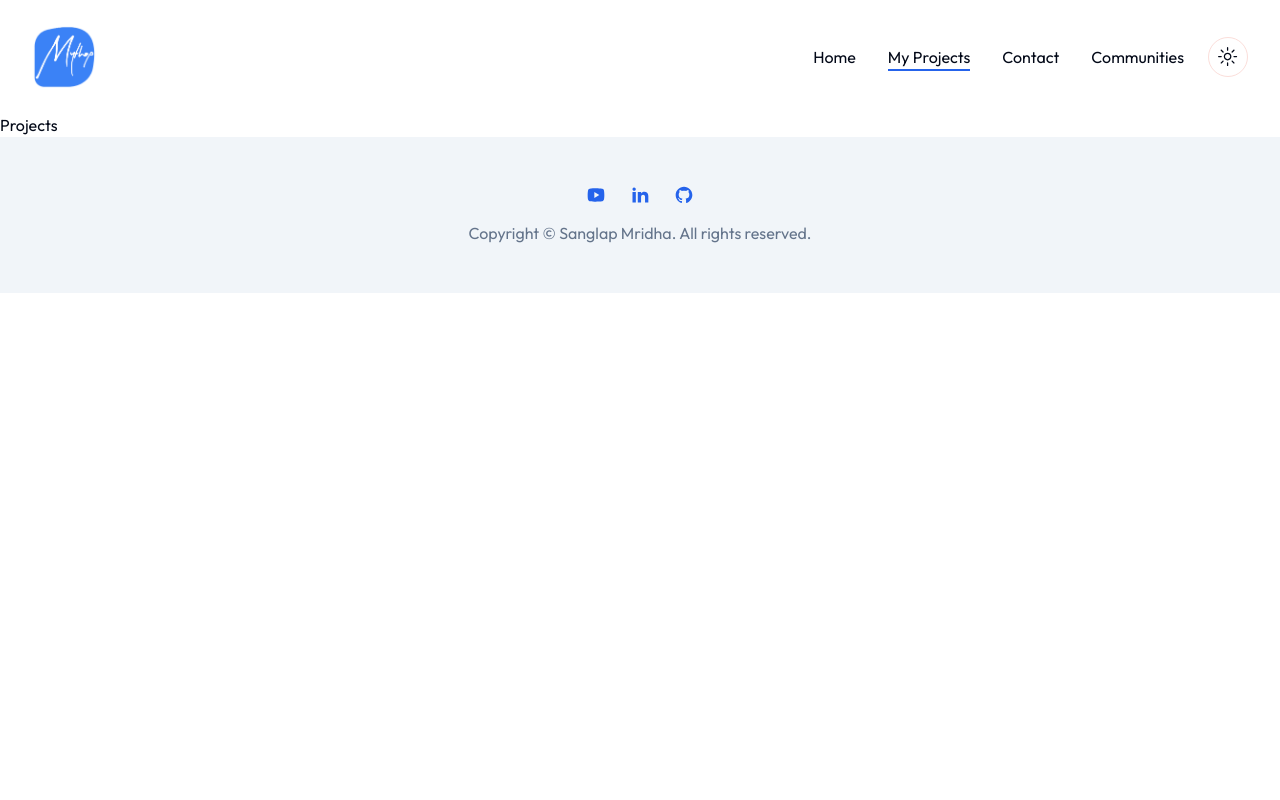
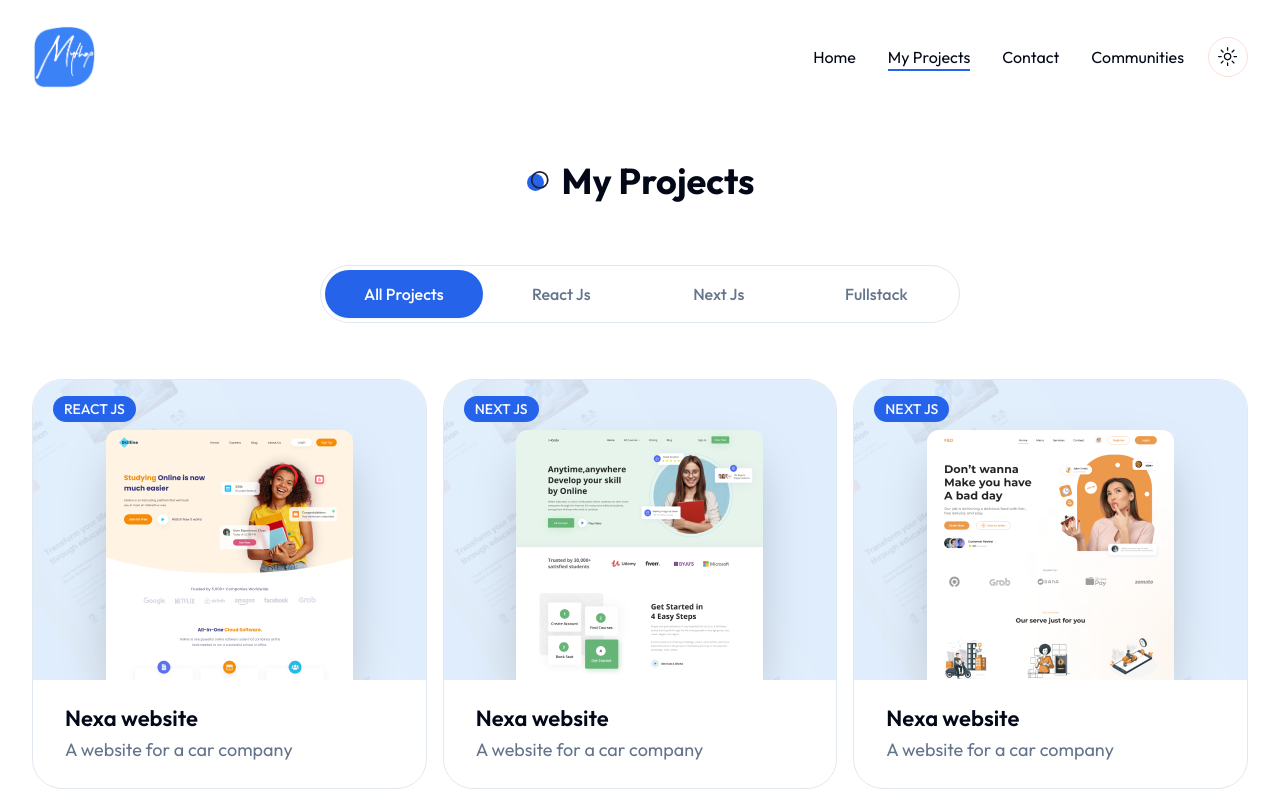
Before and after one commit to sanglap13/next-portfolio, a Next.js app: page /projects in a window 1280 px wide. Shown: the top 800 px of the page. Built offline with nearby package versions, Linux system fonts and the light colour scheme.

Commit message:
feat: add project page

```diff
--- a/@types/Project.types.ts
+++ b/@types/Project.types.ts
@@ -1,6 +1,6 @@
-interface IProjectProps {
+export interface IProjectProps {
   image: string;
-  catergory: string;
+  category: string;
   name: string;
   description: string;
   link: string;
--- a/app/projects/page.tsx
+++ b/app/projects/page.tsx
@@ -1,7 +1,65 @@
-import React from "react";
+"use client";
+
+import { IProjectProps } from "@/@types/Project.types";
+import ProjectCard from "@/components/shared/ProjectCard";
+import { Tabs, TabsContent, TabsList, TabsTrigger } from "@/components/ui/tabs";
+import { PROJECT_INFO } from "@/constants/ProjectInfo";
+import React, { useState } from "react";
+
+//categories
+const uniqueCategories = [
+  "all projects",
+  // ...Array.from(new Set(PROJECT_INFO.map((project) => project.category))),
+  ...new Set(PROJECT_INFO.map((project) => project.category)),
+];
+console.log(uniqueCategories);
 
 const Projects = () => {
-  return <div>Projects</div>;
+  const [categories, setCategories] = useState(uniqueCategories);
+  const [category, setCategory] = useState("all projects");
+
+  const filteredProjects = PROJECT_INFO.filter((project) => {
+    return category === "all projects"
+      ? project
+      : project.category === category;
+  });
+  console.log(filteredProjects);
+  return (
+    <section className="min-h-screen pt-12">
+      <div className="container mx-auto">
+        <h2 className="section-title mb-8 xl:mb-16 text-center mx-auto">
+          My Projects
+        </h2>
+        {/* tabs */}
+        <Tabs defaultValue={category} className="mb-24 xl:mb-48">
+          <TabsList className="w-full grid h-full md:grid-cols-4 lg:max-w-[640px] mb-12 mx-auto md:border dark:border-none">
+            {categories.map((category, index) => {
+              return (
+                <TabsTrigger
+                  onClick={() => setCategory(category)}
+                  value={category}
+                  key={index}
+                  className="capitalize w-[162px] md:w-auto"
+                >
+                  {category}
+                </TabsTrigger>
+              );
+            })}
+          </TabsList>
+          {/* tabs content */}
+          <div className="text-lg xl:mt-8 grid grid-cols-1 lg:grid-cols-3 gap-4">
+            {filteredProjects.map((project, index) => {
+              return (
+                <TabsContent value={category} key={index}>
+                  <ProjectCard project={project} />
+                </TabsContent>
+              );
+            })}
+          </div>
+        </Tabs>
+      </div>
+    </section>
+  );
 };
 
 export default Projects;
--- a/components/shared/ProjectCard.tsx
+++ b/components/shared/ProjectCard.tsx
@@ -7,7 +7,7 @@ import Link from "next/link";
 import { Github, Link2Icon } from "lucide-react";
 
 const ProjectCard: React.FC<IProjectCardProps> = ({ project }) => {
-  const { image, catergory, name, description, link, github } = project;
+  const { image, category, name, description, link, github } = project;
   return (
     <Card className="group overflow-hidden relative">
       <CardHeader className="p-0">
@@ -44,7 +44,7 @@ const ProjectCard: React.FC<IProjectCardProps> = ({ project }) => {
       </CardHeader>
       <div className="h-full px-8 py-6">
         <Badge className="uppercase text-sm font-medium mb-2 absolute top-4 left-5">
-          {catergory}
+          {category}
         </Badge>
         <h4 className="h4 mb-1">{name}</h4>
         <p className="text-muted-foreground text-lg">{description}</p>
--- a/components/ui/sheet.tsx
+++ b/components/ui/sheet.tsx
@@ -1,19 +1,19 @@
-"use client"
+"use client";
 
-import * as React from "react"
-import * as SheetPrimitive from "@radix-ui/react-dialog"
-import { cva, type VariantProps } from "class-variance-authority"
-import { X } from "lucide-react"
+import * as React from "react";
+import * as SheetPrimitive from "@radix-ui/react-dialog";
+import { cva, type VariantProps } from "class-variance-authority";
+import { X } from "lucide-react";
 
-import { cn } from "@/lib/utils"
+import { cn } from "@/lib/utils";
 
-const Sheet = SheetPrimitive.Root
+const Sheet = SheetPrimitive.Root;
 
-const SheetTrigger = SheetPrimitive.Trigger
+const SheetTrigger = SheetPrimitive.Trigger;
 
-const SheetClose = SheetPrimitive.Close
+const SheetClose = SheetPrimitive.Close;
 
-const SheetPortal = SheetPrimitive.Portal
+const SheetPortal = SheetPrimitive.Portal;
 
 const SheetOverlay = React.forwardRef<
   React.ElementRef<typeof SheetPrimitive.Overlay>,
@@ -27,8 +27,8 @@ const SheetOverlay = React.forwardRef<
     {...props}
     ref={ref}
   />
-))
-SheetOverlay.displayName = SheetPrimitive.Overlay.displayName
+));
+SheetOverlay.displayName = SheetPrimitive.Overlay.displayName;
 
 const sheetVariants = cva(
   "fixed z-50 gap-4 bg-background p-6 shadow-lg transition ease-in-out data-[state=open]:animate-in data-[state=closed]:animate-out data-[state=closed]:duration-300 data-[state=open]:duration-500",
@@ -47,7 +47,7 @@ const sheetVariants = cva(
       side: "right",
     },
   }
-)
+);
 
 interface SheetContentProps
   extends React.ComponentPropsWithoutRef<typeof SheetPrimitive.Content>,
@@ -66,13 +66,13 @@ const SheetContent = React.forwardRef<
     >
       {children}
       <SheetPrimitive.Close className="absolute right-4 top-4 rounded-sm opacity-70 ring-offset-background transition-opacity hover:opacity-100 focus:outline-none focus:ring-2 focus:ring-ring focus:ring-offset-2 disabled:pointer-events-none data-[state=open]:bg-secondary">
-        <X className="h-4 w-4" />
+        <X className="h-6 w-6" />
         <span className="sr-only">Close</span>
       </SheetPrimitive.Close>
     </SheetPrimitive.Content>
   </SheetPortal>
-))
-SheetContent.displayName = SheetPrimitive.Content.displayName
+));
+SheetContent.displayName = SheetPrimitive.Content.displayName;
 
 const SheetHeader = ({
   className,
@@ -85,8 +85,8 @@ const SheetHeader = ({
     )}
     {...props}
   />
-)
-SheetHeader.displayName = "SheetHeader"
+);
+SheetHeader.displayName = "SheetHeader";
 
 const SheetFooter = ({
   className,
@@ -99,8 +99,8 @@ const SheetFooter = ({
     )}
     {...props}
   />
-)
-SheetFooter.displayName = "SheetFooter"
+);
+SheetFooter.displayName = "SheetFooter";
 
 const SheetTitle = React.forwardRef<
   React.ElementRef<typeof SheetPrimitive.Title>,
@@ -111,8 +111,8 @@ const SheetTitle = React.forwardRef<
     className={cn("text-lg font-semibold text-foreground", className)}
     {...props}
   />
-))
-SheetTitle.displayName = SheetPrimitive.Title.displayName
+));
+SheetTitle.displayName = SheetPrimitive.Title.displayName;
 
 const SheetDescription = React.forwardRef<
   React.ElementRef<typeof SheetPrimitive.Description>,
@@ -123,8 +123,8 @@ const SheetDescription = React.forwardRef<
     className={cn("text-sm text-muted-foreground", className)}
     {...props}
   />
-))
-SheetDescription.displayName = SheetPrimitive.Description.displayName
+));
+SheetDescription.displayName = SheetPrimitive.Description.displayName;
 
 export {
   Sheet,
@@ -137,4 +137,4 @@ export {
   SheetFooter,
   SheetTitle,
   SheetDescription,
-}
+};
--- a/constants/ProjectInfo.ts
+++ b/constants/ProjectInfo.ts
@@ -1,7 +1,7 @@
 export const PROJECT_INFO = [
   {
     image: "/work/3.png",
-    catergory: "react js",
+    category: "react js",
     name: "Nexa website",
     description: "A website for a car company",
     link: "/",
@@ -9,7 +9,7 @@ export const PROJECT_INFO = [
   },
   {
     image: "/work/4.png",
-    catergory: "next js",
+    category: "next js",
     name: "Nexa website",
     description: "A website for a car company",
     link: "/",
@@ -17,7 +17,7 @@ export const PROJECT_INFO = [
   },
   {
     image: "/work/2.png",
-    catergory: "next js",
+    category: "next js",
     name: "Nexa website",
     description: "A website for a car company",
     link: "/",
@@ -25,7 +25,7 @@ export const PROJECT_INFO = [
   },
   {
     image: "/work/1.png",
-    catergory: "full stack",
+    category: "fullstack",
     name: "Nexa website",
     description: "A website for a car company",
     link: "/",
@@ -33,7 +33,7 @@ export const PROJECT_INFO = [
   },
   {
     image: "/work/4.png",
-    catergory: "fullstack",
+    category: "fullstack",
     name: "Nexa website",
     description: "A website for a car company",
     link: "/",
```
